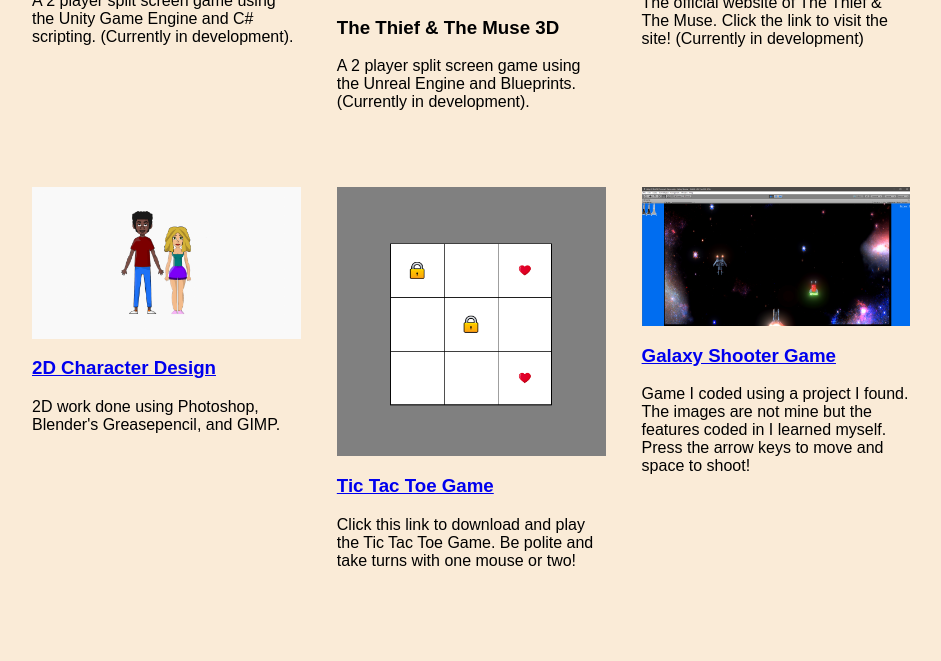
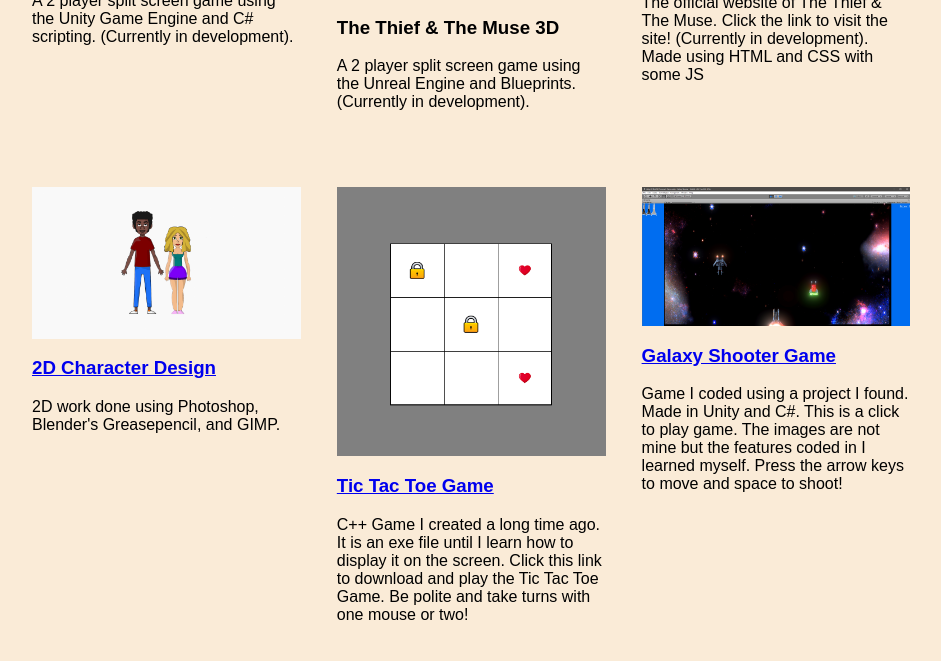
Before and after one commit to Lockeheede/Lockeheede.github.io, a plain HTML site: page index.html in a window 1280 px wide. Shown: the part 493-1154 px from the top of the page, without its empty margins (118-1059 px from the left). Drawn offline with Linux system fonts and the light colour scheme.

Commit message:
Edited some of the details of the the projects. Also, galaxy shooter is indeed now working (I think changing the name of the file (or even leaving the scene that I deleted in the build) caused the issue that was keeping it from playing).

```diff
--- a/index.html
+++ b/index.html
@@ -30,7 +30,7 @@
 		<div class="content">
 			<img src="/images/websiteImage.png" alt="The Thief & The Muse Website" style="width:100%">
 			<h3><a href="http://www.thiefandmuse.com">The Adventures of The Thief & The Muse</a></h3>
-			<p> The official website of The Thief & The Muse. Click the link to visit the site! (Currently in development)</p>
+			<p> The official website of The Thief & The Muse. Click the link to visit the site! (Currently in development). Made using HTML and CSS with some JS</p>
 		</div>
 	</div>
 </div>
@@ -53,14 +53,14 @@
 		<div class="content">
 			<img src="/images/tictactoeImage.gif" alt="Tic Tac Toe" style="width:100%">
 			<h3><a href="/games/TicTacToe.exe">Tic Tac Toe Game</a></h3>
-			<p> Click this link to download and play the Tic Tac Toe Game. Be polite and take turns with one mouse or two! </p>
+			<p> C++ Game I created a long time ago. It is an exe file until I learn how to display it on the screen. Click this link to download and play the Tic Tac Toe Game. Be polite and take turns with one mouse or two! </p>
 		</div>
 	</div>
 	<div class="column">
 		<div class="content">
 			<img src="/images/galaxyshooterImage.png" alt="Galaxy Shooter" style="width:100%">
 			<h3><a href="/games/index.html">Galaxy Shooter Game</a></h3>
-			<p> Game I coded using a project I found. The images are not mine but the features coded in I learned myself. Press the arrow keys to move and space to shoot! </p>
+			<p> Game I coded using a project I found. Made in Unity and C#. This is a click to play game. The images are not mine but the features coded in I learned myself. Press the arrow keys to move and space to shoot! </p>
 		</div>
 	</div>
 </div>
```
